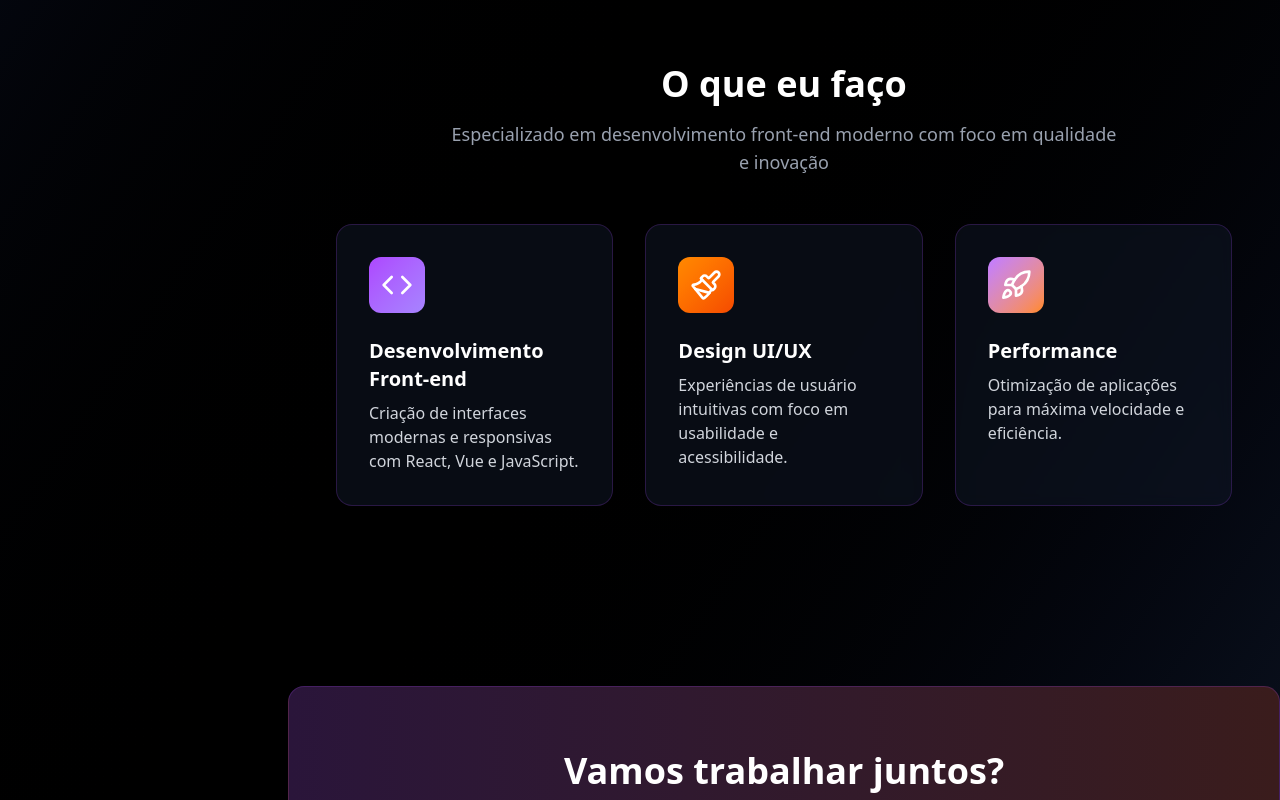
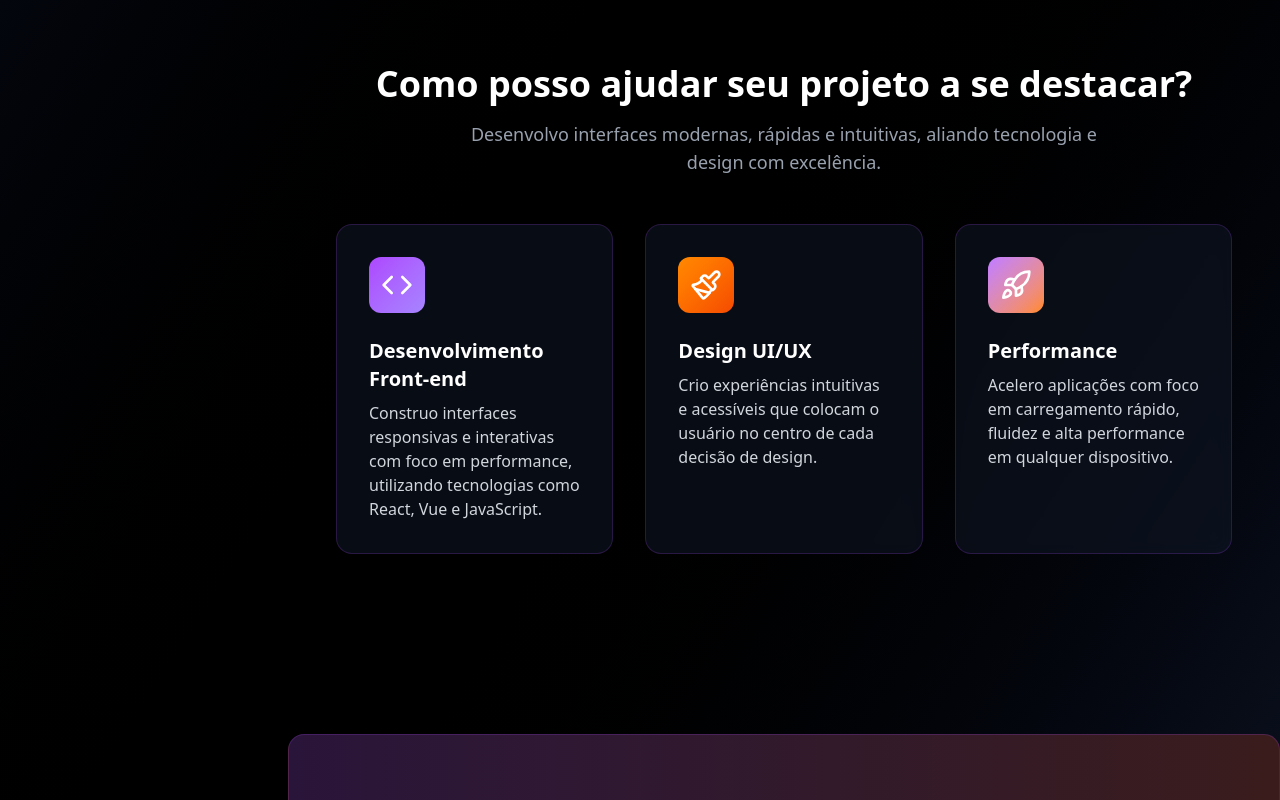
Before and after one commit to malopez23/marcelo-lopez, a React (Vite) app: page / in a window 1280 px wide. Shown: the part 820-1620 px from the top of the page. Built offline with nearby package versions, Linux system fonts and the light colour scheme; the HTML template or start-up script is replaced by a standard one.

Commit message:
update: melhorias nos textos e transição da escala das imagens dos projetos removida

```diff
--- a/src/pages/Home.jsx
+++ b/src/pages/Home.jsx
@@ -4,19 +4,19 @@ import { Code, Paintbrush, Rocket, ArrowRight } from 'lucide-react';
 const services = [
 	{
 		title: 'Desenvolvimento Front-end',
-		description: 'Criação de interfaces modernas e responsivas com React, Vue e JavaScript.',
+		description: 'Construo interfaces responsivas e interativas com foco em performance, utilizando tecnologias como React, Vue e JavaScript.',
 		icon: Code,
 		iconBg: 'from-purple-500 to-violet-400',
 	},
 	{
 		title: 'Design UI/UX',
-		description: 'Experiências de usuário intuitivas com foco em usabilidade e acessibilidade.',
+		description: 'Crio experiências intuitivas e acessíveis que colocam o usuário no centro de cada decisão de design.',
 		icon: Paintbrush,
 		iconBg: 'from-orange-400 to-orange-600',
 	},
 	{
 		title: 'Performance',
-		description: 'Otimização de aplicações para máxima velocidade e eficiência.',
+		description: 'Acelero aplicações com foco em carregamento rápido, fluidez e alta performance em qualquer dispositivo.',
 		icon: Rocket,
 		iconBg: 'from-purple-400 to-orange-400',
 	},
@@ -80,10 +80,10 @@ const Home = () => (
 		{/* Seção "O que eu faço" */}
 		<section className="py-5 px-12 mt-12">
 			<h2 className="text-3xl lg:text-4xl font-bold text-white mb-4 text-center">
-				O que eu faço
+				Como posso ajudar seu projeto a se destacar?
 			</h2>
 			<p className="text-gray-400 text-lg max-w-2xl mx-auto text-center mb-12">
-				Especializado em desenvolvimento front-end moderno com foco em qualidade e inovação
+				Desenvolvo interfaces modernas, rápidas e intuitivas, aliando tecnologia e design com excelência.
 			</p>
 			<div className="grid md:grid-cols-3 gap-8">
 				{services.map((service, index) => (
@@ -113,13 +113,13 @@ const Home = () => (
 				whileInView={{ opacity: 1, y: 0 }}
 				viewport={{ once: true, amount: 0.3 }}
 				transition={{ duration: 0.6 }}
-				className="max-w-6xl bg-gradient-to-r from-[#2a153a] to-[#3a1c1c] rounded-2xl p-16 shadow-lg text-center border border-purple-500/20"
+				className="max-w-6xl bg-gradient-to-r from-[#2a153a] to-[#3a1c1c] rounded-2xl p-16 shadow-lg text-center border border-purple-500/20 max-sm:rounded-none"
 			>
 				<h2 className="text-3xl md:text-4xl font-bold text-white mb-6">
-					Vamos trabalhar juntos?
+					Vamos construir algo incrível juntos?
 				</h2>
 				<p className="text-gray-200 text-lg mb-8">
-					Estou sempre aberto a novas oportunidades e projetos interessantes. Entre em contato e vamos criar algo incrível!
+					Estou sempre aberto a novas ideias e projetos desafiadores. Me chama para conversar e transformar sua ideia em realidade!
 				</p>
 				<a
 					href="/profile"
--- a/src/pages/Projects.jsx
+++ b/src/pages/Projects.jsx
@@ -44,7 +44,7 @@ const PROJECTS = [
     id: 4,
     title: "Regency Agenda",
     description:
-      "Uma aplicação web moderna para gerenciamento de agendamentos de um salão de beleza, com múltiplos profissionais, desenvolvida em React + Vite.",
+      "Uma aplicação web moderna para gerenciamento de agendamentos de um salão de beleza, com múltiplos profissionais.",
     image_url: "./../../public/assets/RegencyAgenda.png",
     featured: false,
     status: "in_progress",
@@ -217,7 +217,7 @@ export default function Projects() {
                         <img
                           src={project.image_url}
                           alt={project.title}
-                          className="w-full h-full object-cover group-hover:scale-110 transition-transform duration-500"
+                          className="w-full h-full object-cover transition-transform duration-500"
                         />
                         <div className="absolute inset-0 bg-gradient-to-t from-gray-900/80 to-transparent" />
 
```
